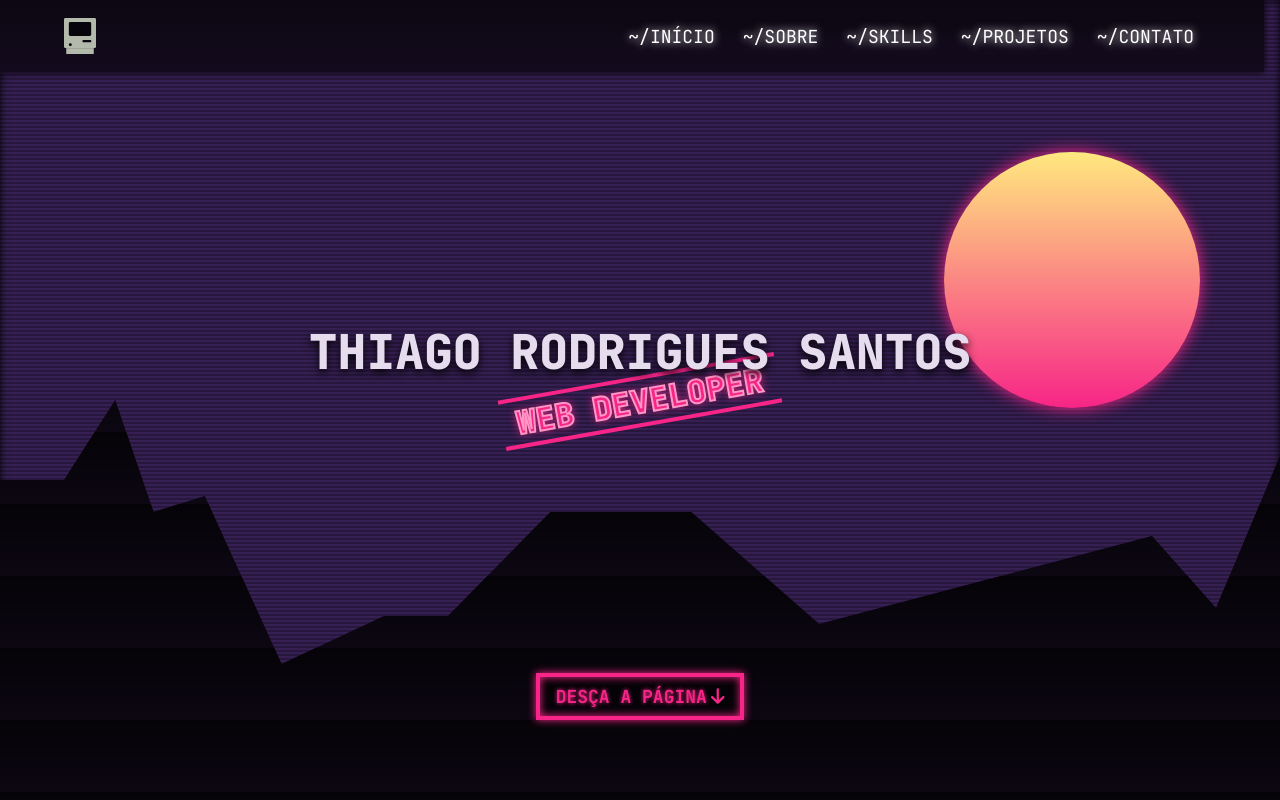
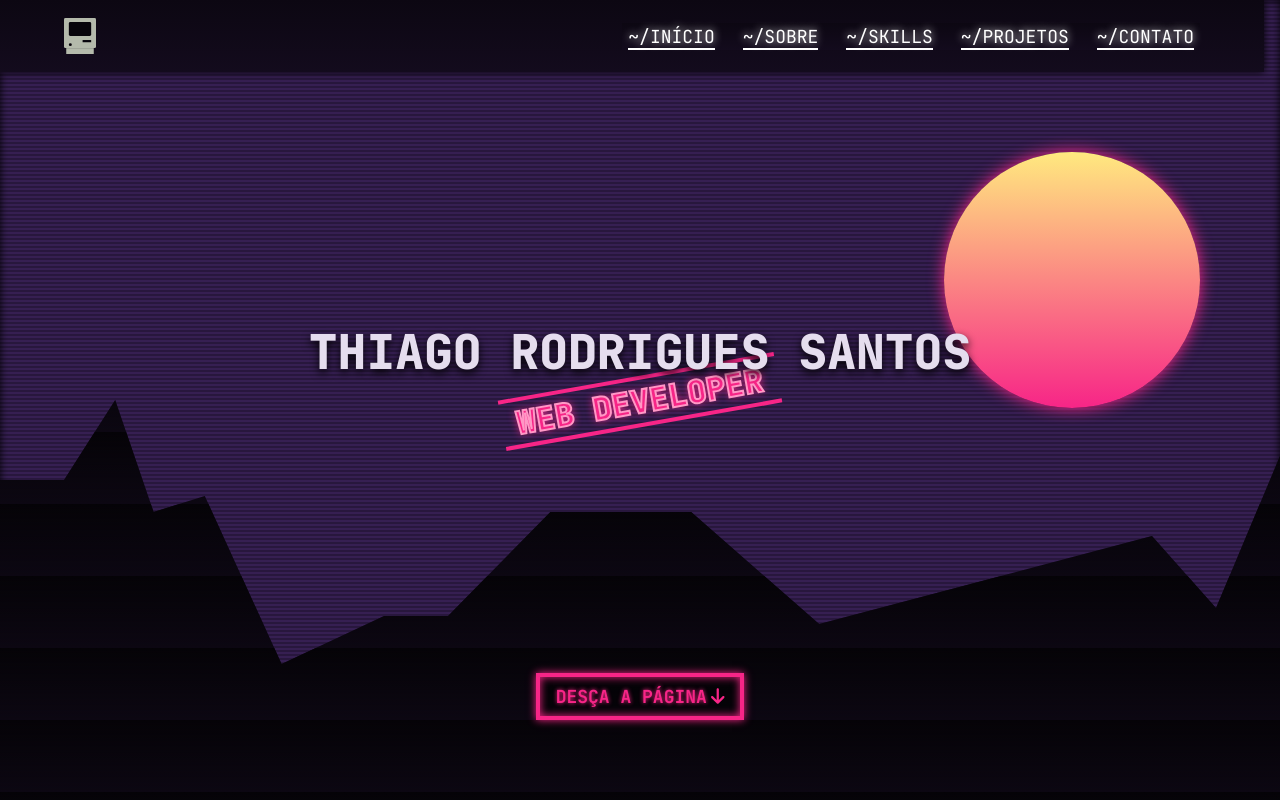
Before and after one commit to trsaints/trsaints-frontend, a React (Vite) app: page / in a window 1280 px wide. Shown: the top 800 px of the page. Built offline with nearby package versions, Linux system fonts and the light colour scheme.

Commit message:
update default styling for matching transition

```diff
--- a/src/app/components/MainHeader/index.css
+++ b/src/app/components/MainHeader/index.css
@@ -46,16 +46,27 @@
 }
 
 .header__link {
+  position: relative;
   color: white;
   cursor: pointer;
   text-shadow: 0 0 8px white;
   text-transform: uppercase;
-  padding: 0.25rem;
+  padding: 0 0.25rem;
   border: 2px solid transparent;
 }
 
 .header__link::before {
   content: "~/";
+}
+
+.header__link::after {
+  content: "";
+  display: block;
+  height: 0.125rem;
+  width: calc(100% - 0.5rem);
+  position: absolute;
+  background-color: white;
+  left: 0.25rem;
 }
 
 @media screen and (min-width: 728px) {
```
